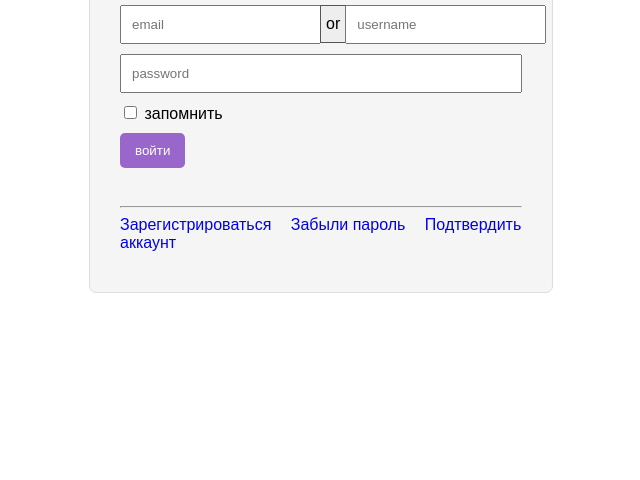
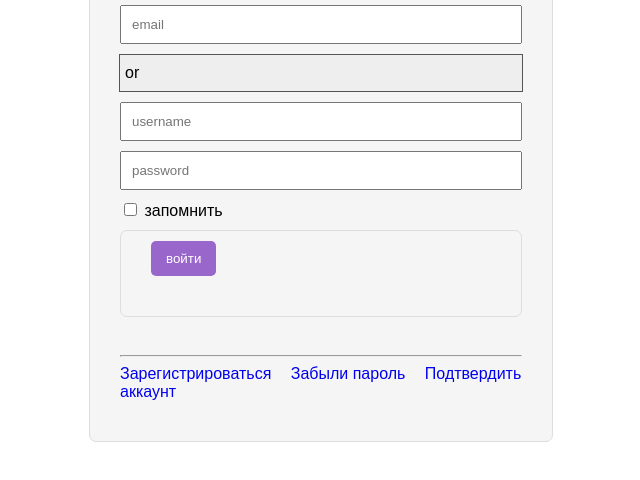
Before and after one commit to maryanimka/fullstack2025, a plain HTML site: page login.html in a window 1280 px wide. Shown: the part 140-620 px from the top of the page, without its empty margins (319-959 px from the left). Drawn offline with Linux system fonts and the light colour scheme.

Commit message:
изменен код с flex на grid

```diff
--- a/login.html
+++ b/login.html
@@ -7,23 +7,21 @@
   <link rel="stylesheet" href="style.css">
 </head>
 <body>
-  <div>
+  <div class="wrap">
     <h1>Войти</h1>
-    <form action="#">
-      <section>
-        <input placeholder="email">
-        <span class="fake">or</span>
-        <input placeholder="username">
-      </section>
-
-      <input type="password" placeholder="password">
-
-      <label>
-        <input type="checkbox"> запомнить
-      </label>
+    <form class="form-login" action="#">
+    <input placeholder="email">
+    <span class="fake">or</span>
+    <input placeholder="username">
+    <input class="i3columns" type="password" placeholder="password">
+    <label class="i3columns">
+    <input type="checkbox"> запомнить
+    </label>
+    <div>
       <button type="submit">
         войти
       </button>
+    </div>
     </form>
     <hr>
     <a href="#">Зарегистрироваться</a>
```
